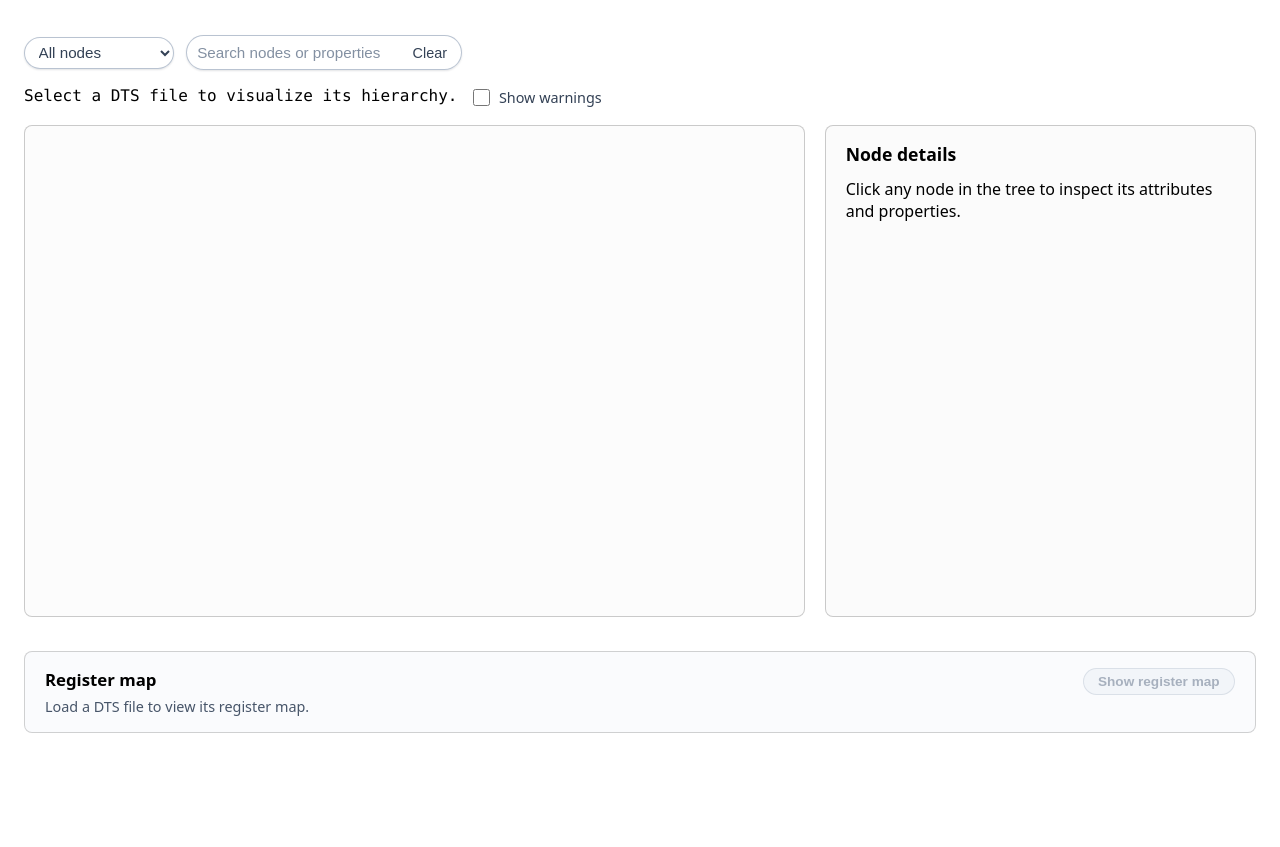
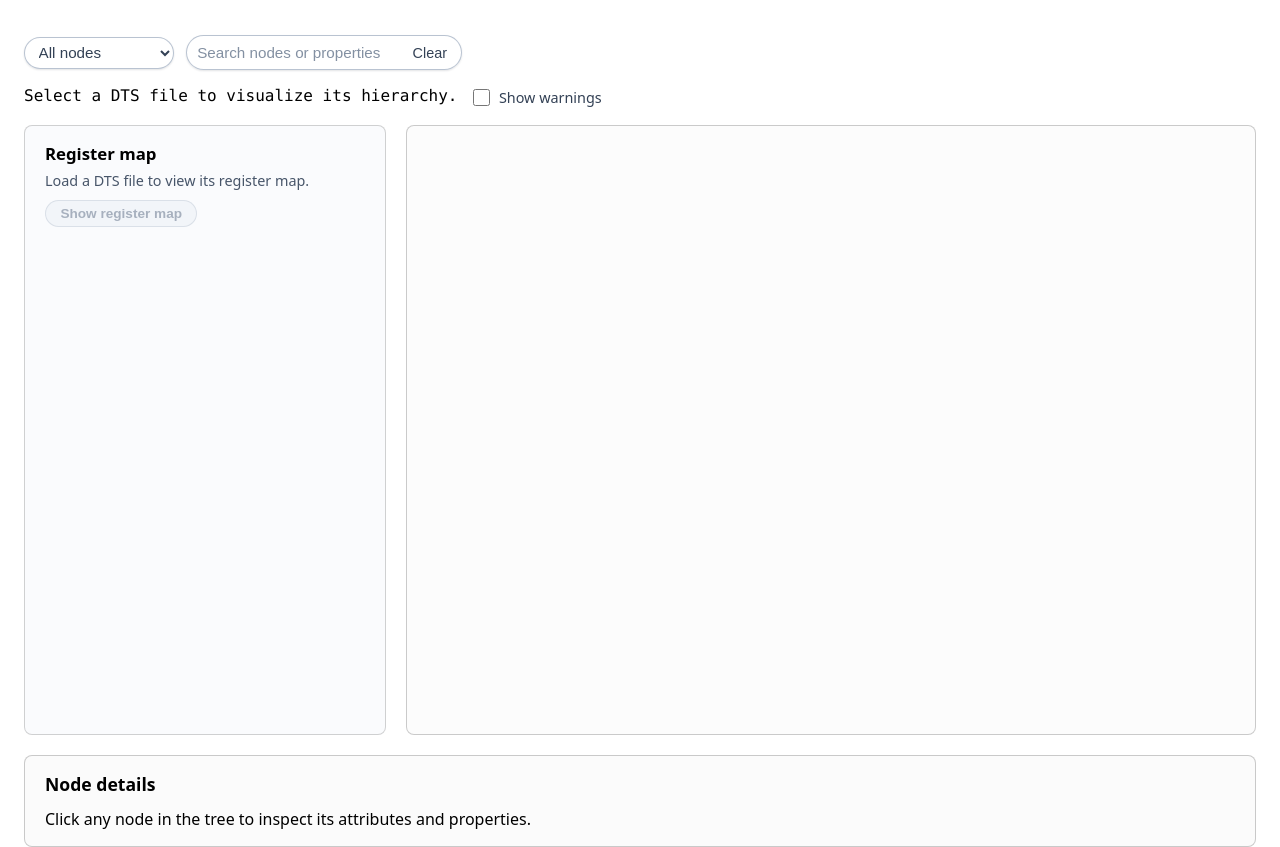
Before and after one commit to J45k4/dtviewer, a website with bundled scripts: page index.html in a window 1280 px wide. Shown: the part 91-938 px from the top of the page. Before the commit the page ends 848 px from the top, so only its background shows below. Built offline with nearby package versions, Linux system fonts and the light colour scheme.

Commit message:
Rearrange layout for register map sidebar

```diff
--- a/index.html
+++ b/index.html
@@ -296,7 +296,8 @@
 			}
 
                         #register-map-panel {
-                                margin-top: 1.25rem;
+                                flex: 0 1 320px;
+                                min-width: min(320px, 100%);
                                 border: 1px solid rgba(128, 128, 128, 0.35);
                                 border-radius: 8px;
                                 padding: 1rem 1.25rem;
@@ -304,6 +305,8 @@
                                 display: flex;
                                 flex-direction: column;
                                 gap: 0.75rem;
+                                align-self: stretch;
+                                min-height: 0;
                         }
 
                         #register-map-panel h2 {
@@ -367,6 +370,9 @@
                                 display: flex;
                                 flex-direction: column;
                                 gap: 0.75rem;
+                                flex: 1 1 auto;
+                                min-height: 0;
+                                overflow-y: auto;
                         }
 
                         #register-map-panel.collapsed #register-map-content {
@@ -513,6 +519,10 @@
                                 #details-panel {
                                         min-width: 100%;
                                 }
+
+                                #register-map-panel {
+                                        flex: 1 1 auto;
+                                }
                         }
 
 			#drop-overlay {
@@ -612,20 +622,7 @@
 			></pre>
 		</section>
                 <main id="workspace">
-			<div id="viewer-wrapper">
-				<canvas id="viewer-canvas"></canvas>
-			</div>
-			<aside id="details-panel" aria-live="polite" aria-atomic="true">
-				<h2 id="details-title">Node details</h2>
-				<div id="details-content">
-					<p>
-						Click any node in the tree to inspect its attributes and
-						properties.
-					</p>
-				</div>
-			</aside>
-		</main>
-                <section
+                        <aside
                                 id="register-map-panel"
                                 class="collapsed"
                                 aria-live="polite"
@@ -650,7 +647,20 @@
                                         <div id="register-map-track" class="hidden"></div>
                                         <div id="register-map-legend" class="hidden"></div>
                                 </div>
-                </section>
+                        </aside>
+                        <div id="viewer-wrapper">
+                                <canvas id="viewer-canvas"></canvas>
+                        </div>
+                        <aside id="details-panel" aria-live="polite" aria-atomic="true">
+                                <h2 id="details-title">Node details</h2>
+                                <div id="details-content">
+                                        <p>
+                                                Click any node in the tree to inspect its attributes and
+                                                properties.
+                                        </p>
+                                </div>
+                        </aside>
+                </main>
 		<script type="module" src="app.ts"></script>
 	</body>
 </html>
```
Lines whose indentation alone changed are shown as unchanged.
